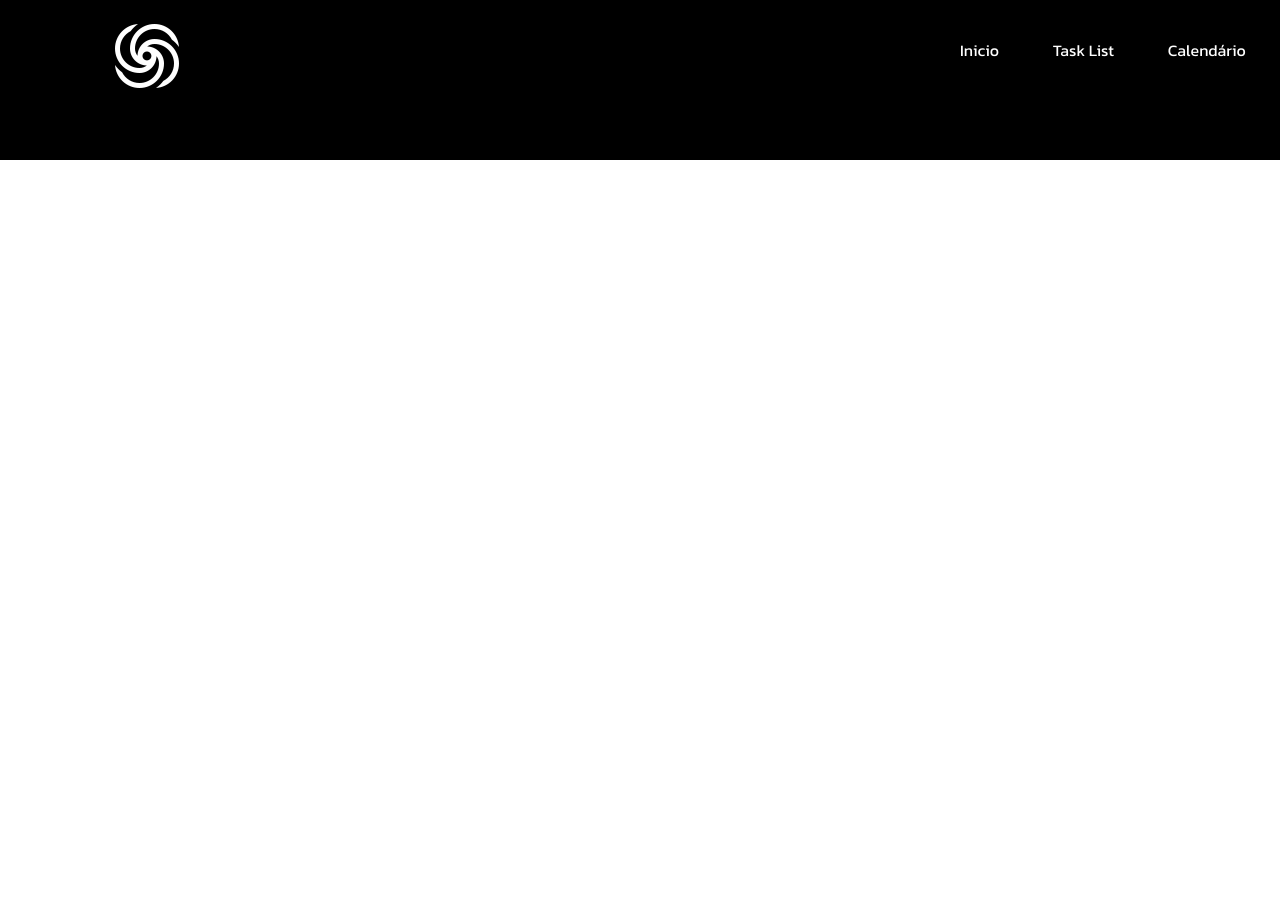
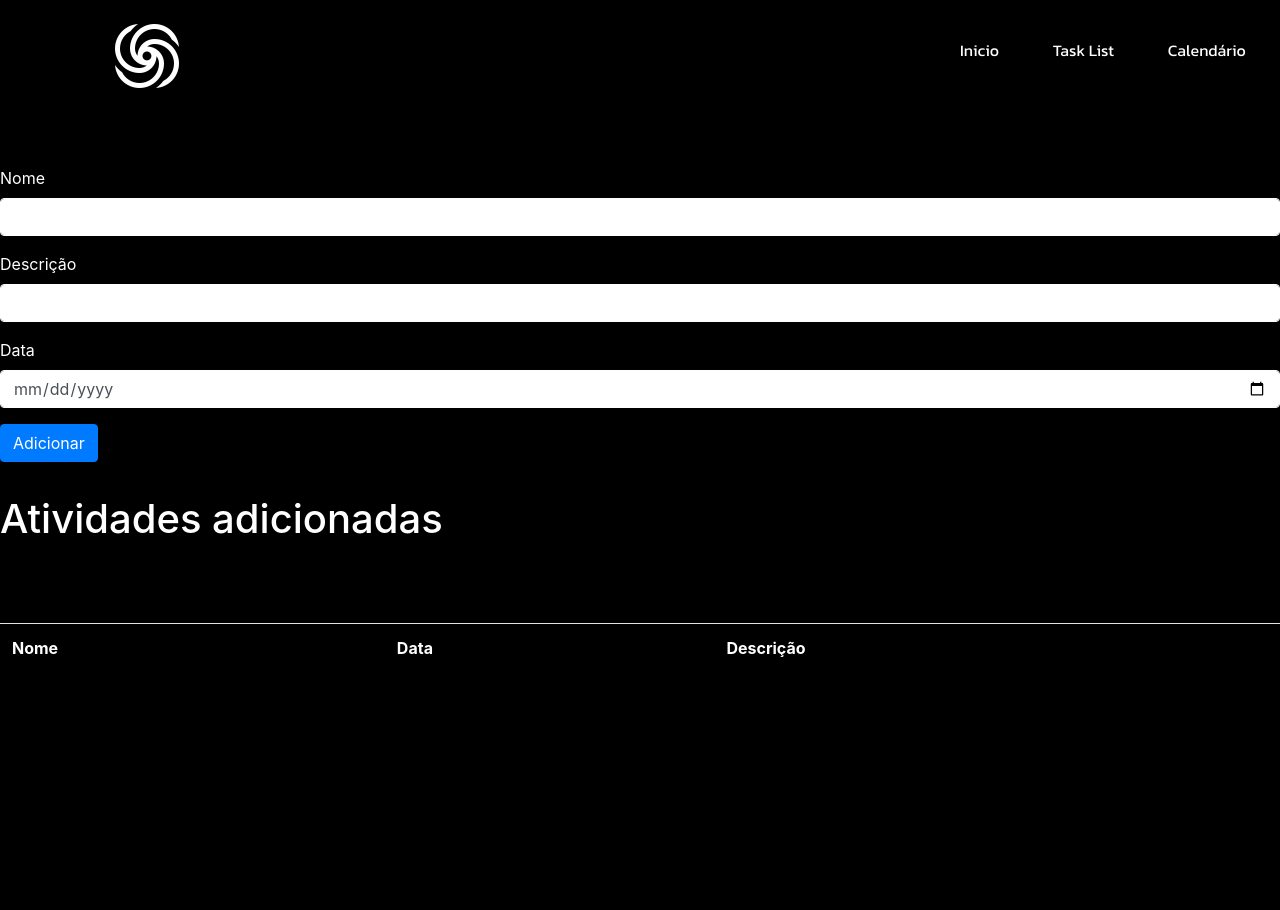
Before and after one commit to NerdAleatorio/integrador-vortex, a Flask app: page /atividades in a window 1280 px wide. Before the commit the page ends 160 px from the top, so only its background shows below. Run offline with Flask 2, Linux system fonts and the light colour scheme; lists and menus that the app fills with data are empty; some libraries are stand-ins or nearby versions.

Commit message:
PAGINA DE ADICIONAR ATIVIDADES: criação da pagina ; ajeitei a margin-top; adicionei o background; e mudei cor das fontes para melhor visualização;

```diff
--- a/main.py
+++ b/main.py
@@ -7,7 +7,6 @@ from flask.globals import request
 
 #Código principal
 app = Flask(__name__)
-
 
 #Renderizando menu inicial
 @app.route('/')
@@ -28,11 +27,6 @@ def login():
 @app.route('/planner', methods = ["post", "get"])
 def planner():
         return render_template("planner.html")
-
-#Renderizando tela de conta do usuário
-@app.route('/conta', methods = ["post", "get"])
-def conta():
-        return render_template("conta.html")
 
 #Renderizando tela de calendário
 @app.route('/calendario', methods = ['post', 'get'])
@@ -83,12 +77,16 @@ def receber_cadastro():
 
 #Função de validação de login
 @app.route('/logar', methods = ["post", "get"])
+
 def realizar_login():
   try:
       conexao = iniciar_conexao()
-
+      global nome_login
       nome_login = request.form['username']
       senha_login = request.form['senha']
+
+      global nome_user
+      nome_user = nome_login
 
       str(nome_login)
       str(senha_login)
@@ -127,7 +125,6 @@ def realizar_login():
 def recuperar_senha():
   return render_template("recuperar.html")
 
-
 #Criar tabela usuário
 def tabelaUsuarios():
     conexao = iniciar_conexao()
@@ -142,7 +139,19 @@ def tabelaUsuarios():
     """
     criar_tabela(conexao, tabela)
 
+def tabelaAtividades():
+    conexao = iniciar_conexao()
 
+    tabelaAtv = """
+      CREATE TABLE IF NOT EXISTS usuarios(
+      idAtividade integer PRIMARY KEY AUTOINCREMENT,
+      nomeAtividade text NOT NULL,
+      dataAtividade text NOT NULL,
+      descricaoAtividade text NOT NULL
+      );
+    """
+
+    criar_tabela(conexao, tabelaAtv)
 
 #Chamando funções
 tabelaUsuarios()
--- a/static/style.css
+++ b/static/style.css
@@ -1168,3 +1168,51 @@ input:placeholder-shown {
 #main-recuperar{
   background: #000;
 }
+
+.caixa-recuperar{
+  display: flex;
+
+  width: 600px;
+  height: 600px;
+
+  color: #fff;
+  border-radius: 5px;
+
+  margin-left: 15rem;
+  margin-top: 15rem;
+  position: relative;
+  align-items: center;
+  justify-content: center;
+}
+
+.caixa-recuperar::before, .caixa-recuperar::after{
+  content: '';
+  width: calc(100% + 30px);
+  height: calc(100% + 30px);
+
+  border-radius: 8px;
+  background-size: 300%;
+  background: linear-gradient(45deg, #007bff, #00ffe1, #03141C, #00ffe1);
+
+  z-index: -1;
+  position: absolute;
+
+  animation: animate 10s linear alternate infinite;
+}
+
+
+
+
+/*CSS ATIVIDADE*/
+.body-atividades{
+  background:#000;
+  margin-top:110px;
+  color:#fff;
+}
+
+
+#logo-recuperar{
+  color: #fff;
+}
+
+.caixa-
--- a/templates/atividades.html
+++ b/templates/atividades.html
@@ -12,7 +12,7 @@
 </head>
 
 
-<body>
+<body class='body-atividades'>
   <aside id="header">
       <section class="profile">
         <a href="/"><img id="logo" class="mt-4" src="/static/img/vortex.png" alt="fundo"/></a>
@@ -20,11 +20,62 @@
               <a class="item-menu" href="/planner">Inicio</a>
               <a class="item-menu" href="/tasklist">Task List</a>
               <a class="item-menu" href="/calendario">Calendário</a>
-              <a class="item-menu" href="/conta">Conta</a>
         </div>
       </section>
     </aside>
 
+    <main class="principal-atividades">
+      <div class="container-sm">
+
+      <h1>Adicionar atividades</h1>
+
+
+      <form action="cadastrar" method="post">
+        <div class="mb-3">
+            <label for="nome" class="form-label">Nome</label>
+            <input type="text" class="form-control" id="nome" name = "nome">
+        </div>
+
+        <div class="mb-3">
+            <label for="descricao" class="form-label">Descrição</label>
+            <input type="text" class="form-control" id="descricao" name = "descricao">
+        </div>
+
+        <div class="mb-3">
+          <label for="dataAtividade" class="form-label">Data</label>
+          <input type="date" class="form-control" id="dataAtividade" name = "dataN">
+        </div>
+
+        <button type="submit" class="btn btn-primary">Adicionar</button>
+      </form>
+
+        <hr>
+        <h1>Atividades adicionadas</h1>
+        <table class="table">
+          <tr>
+
+            <th scope="col">Nome</th>
+            <th scope="col">Data</th>
+            <th scope="col">Descrição</th>
+
+          </tr>
+
+          {% for item in result %}
+          <tr>
+
+            <td>{{item["CPF"]}}</td>
+            <td>{{item["Nome"]}}</td>
+            <td>{{item["Data de nascimento"]}}</td>
+            <td><a class="btn btn-danger" href='/deletar/{{item["CPF"]}}'>Deletar</a></td>
+            <td><a class="btn btn-primary"  href='/update/{{item["CPF"]}}' >Atualizar</a></td>
+          </tr>
+
+          {% endfor %}
+
+        </table>
+        </div>
+    </main>
+
 
 
 </body>
--- a/templates/calendario.html
+++ b/templates/calendario.html
@@ -20,7 +20,6 @@
                   <a class="item-menu" href="/planner">Início</a>
                   <a class="item-menu" href="/atividades">Minhas atividades</a>
                   <a class="item-menu" href="/tasklist">Task List</a>
-                  <a class="item-menu" href="/conta">Conta</a>
             </div>
           </section>
       </aside>
--- a/templates/planner.html
+++ b/templates/planner.html
@@ -20,7 +20,6 @@
               <a class="item-menu" href="/atividades">Minhas atividades</a>
               <a class="item-menu" href="/tasklist">Task List</a>
               <a class="item-menu" href="/calendario">Calendário</a>
-              <a class="item-menu" href="/conta">Conta</a>
               <a class="item-menu" href="/">Sair</a>
 
         </div>
--- a/templates/tasklist.html
+++ b/templates/tasklist.html
@@ -20,7 +20,6 @@
               <a class="item-menu" href="/planner">Inicio</a>
               <a class="item-menu" href="/atividades">Minhas atividades</a>
               <a class="item-menu" href="/calendario">Calendário</a>
-              <a class="item-menu" href="/conta">Conta</a>
         </div>
       </section>
   </aside>
```
Also changed, not shown: templates/conta.html (deleted, +0 -49 lines), templates/recuperar.html (+15 -17 lines), bd/banco.db.
